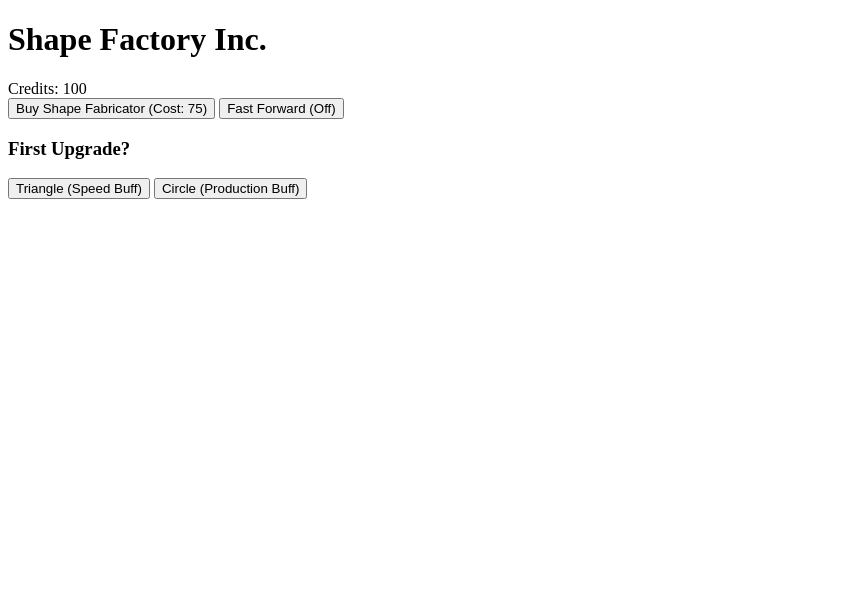
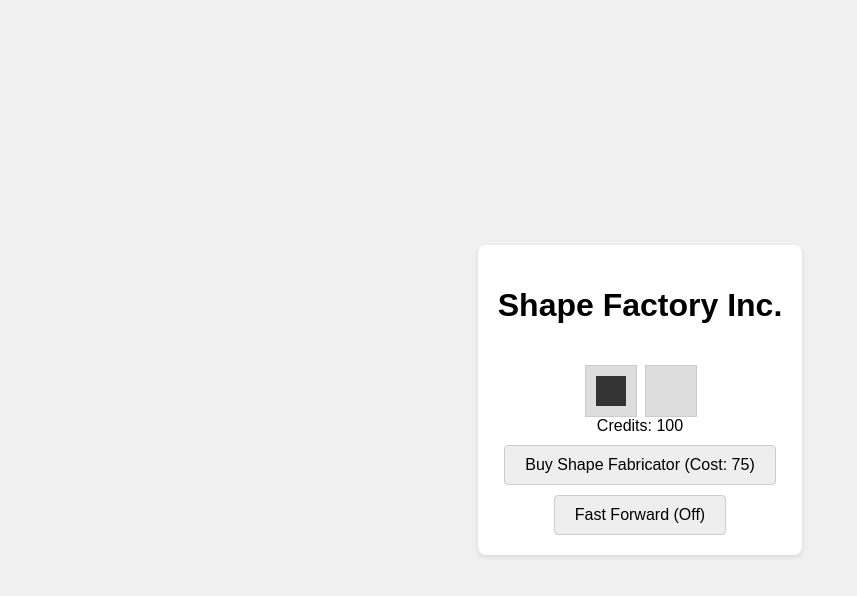
Before and after one commit to hurlzstories/Incremental-Factory, a plain HTML site: page index.html in a window 1280 px wide. Shown: the whole page, without its empty margins (0-857 px from the left). Drawn offline with Linux system fonts and the light colour scheme.

Commit message:
Update style.css

```diff
--- a/style.css
+++ b/style.css
@@ -1,49 +1,110 @@
-/* Existing CSS */
-
-/* ... modal styles ... */
-
-#fabricator-list {
-    margin-top: 20px;
+body {
+    font-family: sans-serif;
     display: flex;
-    flex-direction: column; /* Arrange bars vertically */
-    align-items: flex-start; /* Align items to the start to see icons */
+    justify-content: center;
+    align-items: center;
+    min-height: 100vh;
+    background-color: #f0f0f0;
+    margin: 0;
 }
 
-.fabricator-bar {
-    width: 70px; /* Make the bar wider to accommodate icons */
-    height: 20px;
-    background-color: #ddd;
-    border: 1px solid #ccc;
-    margin-bottom: 5px;
+.container {
+    background-color: #fff;
+    padding: 20px;
+    border-radius: 8px;
+    box-shadow: 0 2px 4px rgba(0, 0, 0, 0.1);
+    text-align: center;
     display: flex;
+    flex-direction: column; /* Arrange elements vertically */
     align-items: center;
 }
 
-.fabricator-square {
-    width: 10px;
-    height: 10px;
-    background-color: #333; /* Solid square color */
-    margin-left: 5px;
+#game-grid {
+    display: grid;
+    grid-template-columns: 50px 50px; /* 2 columns */
+    grid-gap: 10px; /* Space between grid items */
+    margin-top: 20px;
 }
 
-.upgrade-icon {
-    width: 10px;
-    height: 10px;
-    margin-left: 5px;
+.grid-item {
+    width: 50px;
+    height: 50px;
+    background-color: #ddd;
+    border: 1px solid #ccc;
+    display: flex;
+    justify-content: center;
+    align-items: center;
+    position: relative; /* For absolute positioning of top icon */
+}
+
+.factory-icon {
+    width: 30px;
+    height: 30px;
+    background-color: #333; /* Solid square for factory */
+}
+
+.upgrade-icon-top {
+    width: 100%;
+    height: 50%; /* Top half of the container */
+    display: flex;
+    justify-content: center;
+    align-items: center;
 }
 
 .triangle-icon {
     /* Simple triangle using borders */
     width: 0;
     height: 0;
-    border-left: 5px solid transparent;
-    border-right: 5px solid transparent;
-    border-bottom: 10px solid green; /* Example color */
+    border-left: 8px solid transparent;
+    border-right: 8px solid transparent;
+    border-bottom: 15px solid green; /* Example color */
 }
 
 .circle-icon {
+    width: 15px;
+    height: 15px;
     border-radius: 50%;
     background-color: blue; /* Example color */
+}
+
+button {
+    padding: 10px 20px;
+    font-size: 16px;
+    cursor: pointer;
+    border: 1px solid #ccc;
+    border-radius: 4px;
+    background-color: #eee;
+    margin-top: 10px;
+}
+
+button:hover {
+    background-color: #ddd;
+}
+
+.modal {
+    display: none; /* Hidden by default */
+    position: fixed; /* Stay in place */
+    z-index: 1; /* Sit on top */
+    left: 0;
+    top: 0;
+    width: 100%; /* Full width */
+    height: 100%; /* Full height */
+    overflow: auto; /* Enable scroll if needed */
+    background-color: rgba(0,0,0,0.4); /* Black w/ opacity */
+}
+
+.modal-content {
+    background-color: #fefefe;
+    margin: 15% auto; /* 15% from the top and centered */
+    padding: 20px;
+    border: 1px solid #888;
+    width: 80%; /* Could be more or less, depending on screen size */
+    text-align: center;
+    border-radius: 8px;
+}
+
+.modal-content button {
+    margin: 10px;
 }
 
 .hidden {
```
